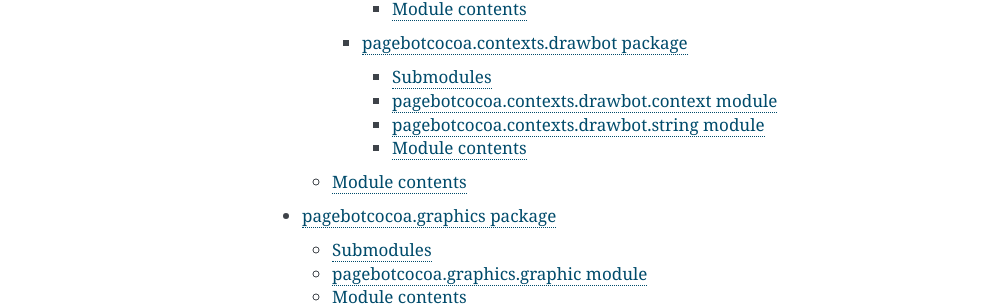
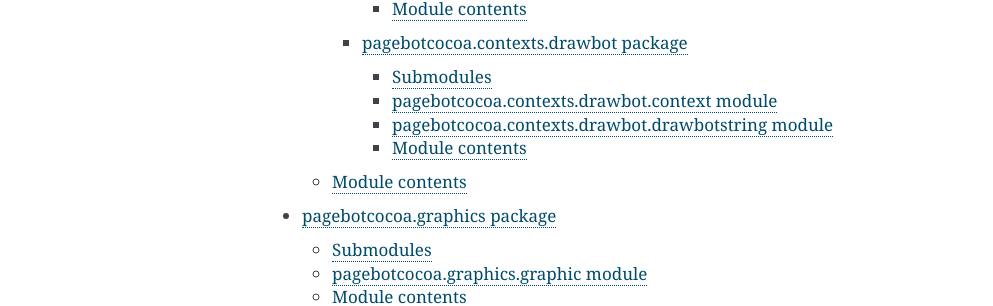
Before and after one commit to PageBot/PageBotOSX, a Sphinx documentation site: the page built from docs/source/pagebotcocoa.rst, in a window 1280 px wide. Shown: the part 679-985 px from the top of the page, without its empty margins (148-1141 px from the left). Built offline with Sphinx 7.4.7, drawn with Linux system fonts in a browser that asks for light colours; pages that are not in the unit, such as notebooks, are missing from menus.

Commit message:
Same script for PageBot Cocoa.

```diff
--- a/docs/source/pagebotcocoa.contexts.drawbot.rst
+++ b/docs/source/pagebotcocoa.contexts.drawbot.rst
@@ -12,10 +12,10 @@ pagebotcocoa.contexts.drawbot.context module
    :undoc-members:
    :show-inheritance:
 
-pagebotcocoa.contexts.drawbot.string module
--------------------------------------------
+pagebotcocoa.contexts.drawbot.drawbotstring module
+--------------------------------------------------
 
-.. automodule:: pagebotcocoa.contexts.drawbot.string
+.. automodule:: pagebotcocoa.contexts.drawbot.drawbotstring
    :members:
    :undoc-members:
    :show-inheritance:
```
Also changed, not shown: 1 other file.
